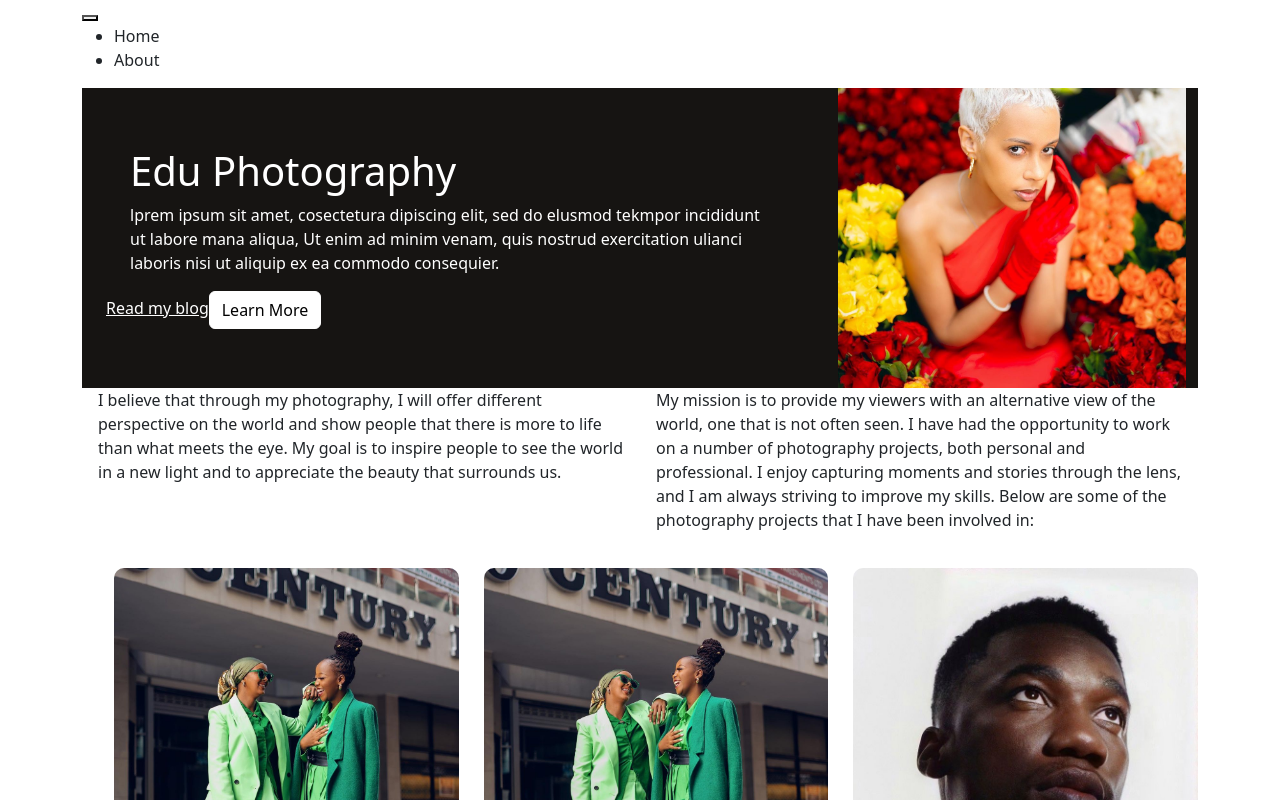
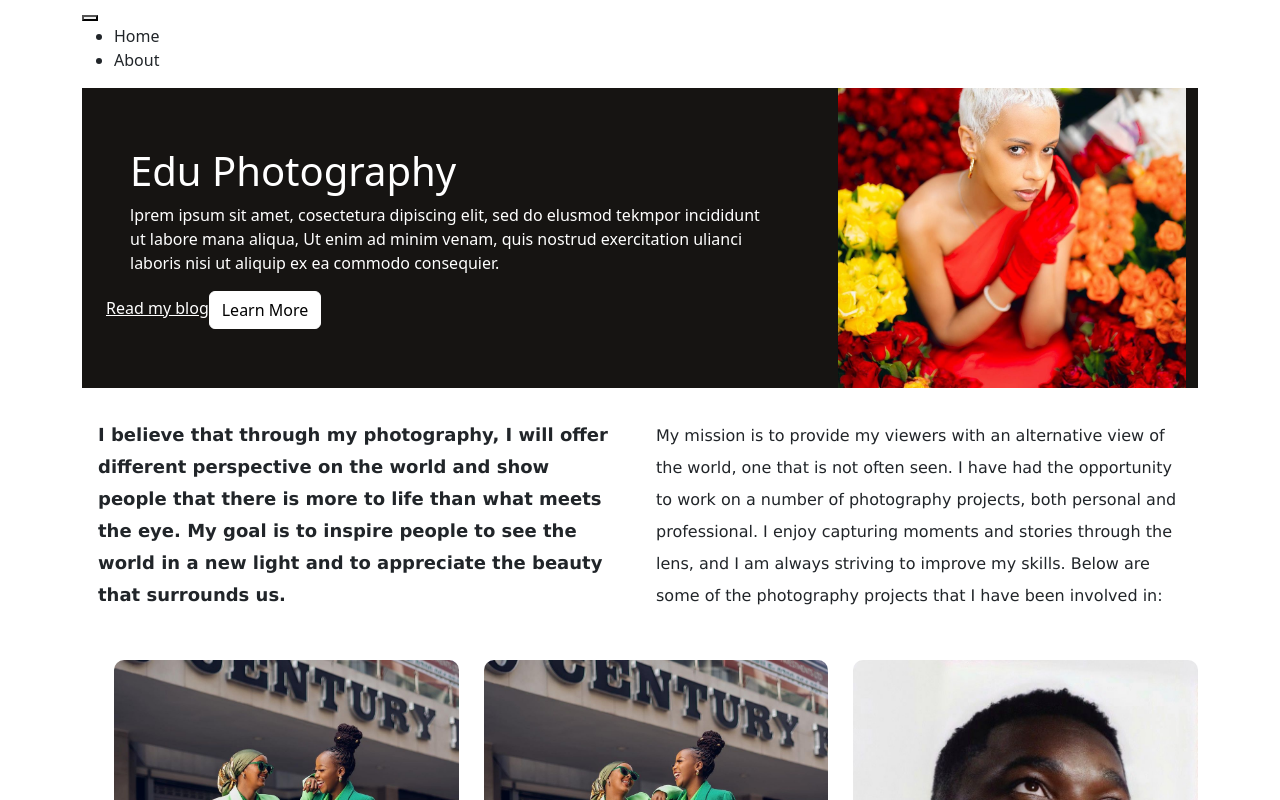
Before and after one commit to Mickey254-ja/Mikki, a React (Create React App) app: page / in a window 1280 px wide. Shown: the top 800 px of the page. Built offline with nearby package versions, Linux system fonts and the light colour scheme.

Commit message:
💄 adds styling

```diff
--- a/src/components/InformationSection.jsx
+++ b/src/components/InformationSection.jsx
@@ -3,7 +3,7 @@ import { Container, Row, Col } from 'react-bootstrap'
 
 export const InformationSection = () => {
   return (
-    <Container classNam="Informaion-section">
+    <Container className="information-section">
         <Row>
             <Col lg="6" className='Fs-7 px-3 font-weight-bold'>
                 <p>
```
